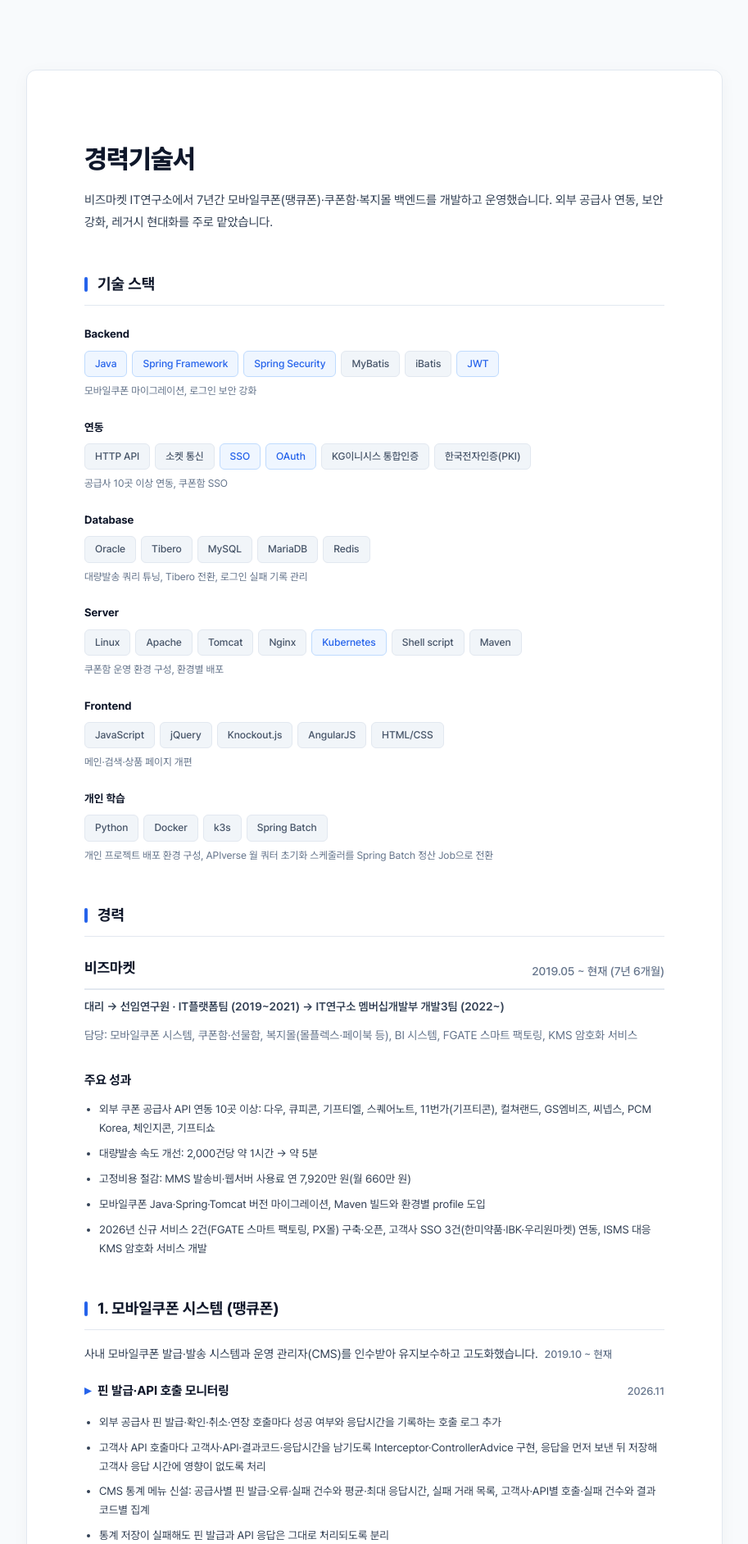
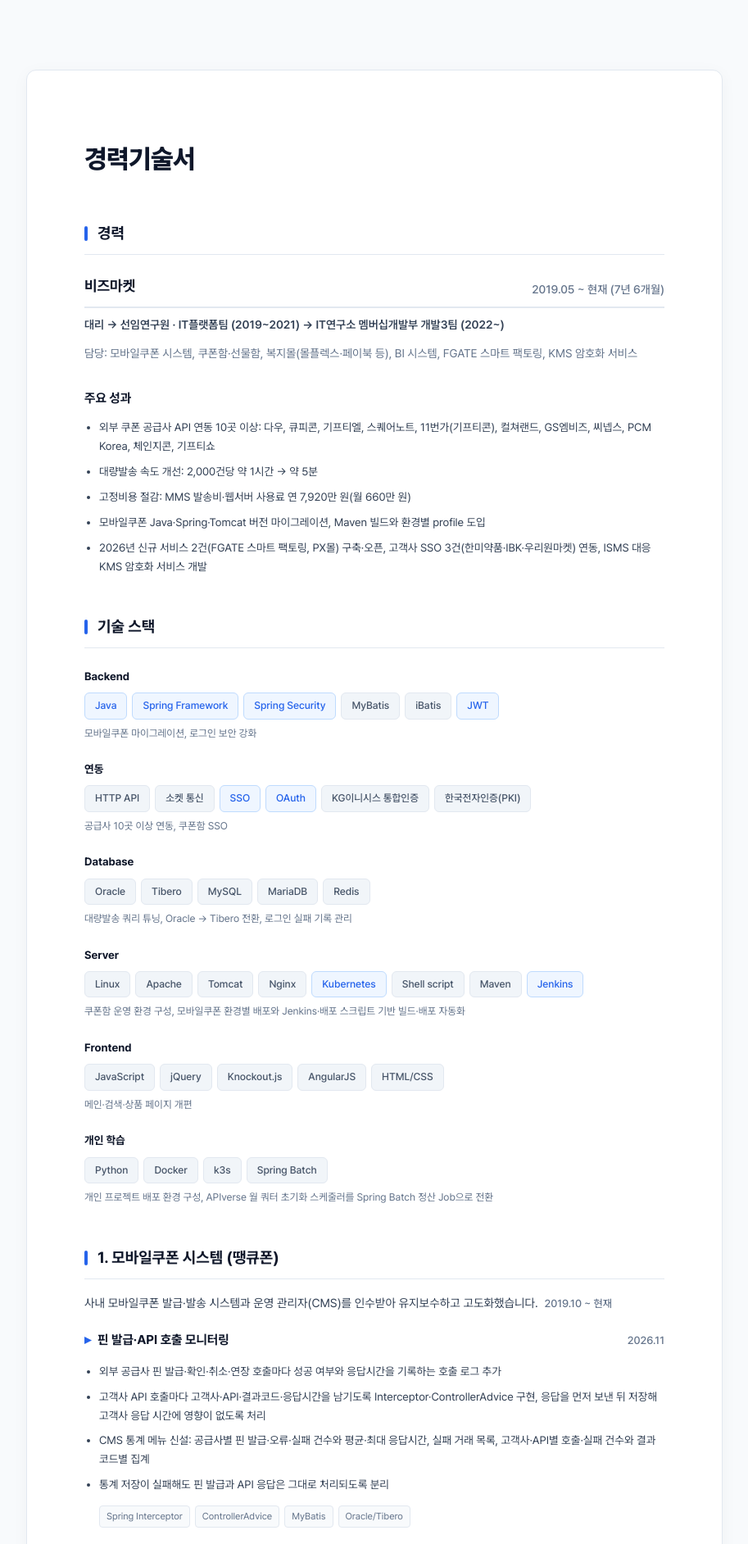
Before and after one commit to hy1116/resume, a Spring Boot app: page /career in a window 1280 px wide. Shown: the part 64-1948 px from the top of the page at 82% size, without its empty margins (183-1096 px from the left). Run offline with Spring Boot 4, Linux system fonts and the light colour scheme.

Commit message:
경력기술서 내용 업데이트

```diff
--- a/src/main/resources/templates/career.html
+++ b/src/main/resources/templates/career.html
@@ -18,8 +18,26 @@
 <div class="container">
     <header>
         <h1 class="name">경력기술서</h1>
-        <p class="intro-p">비즈마켓 IT연구소에서 7년간 모바일쿠폰(땡큐폰)·쿠폰함·복지몰 백엔드를 개발하고 운영했습니다. 외부 공급사 연동, 보안 강화, 레거시 현대화를 주로 맡았습니다.</p>
     </header>
+
+    <section>
+        <h2>경력</h2>
+        <div class="company-header">
+            <div class="company-name">비즈마켓</div>
+            <div class="company-period" id="career-period" data-start="2019-05">2019.05 ~ 현재</div>
+        </div>
+        <div class="company-role">대리 → 선임연구원 &middot; IT플랫폼팀 (2019~2021) → IT연구소 멤버십개발부 개발3팀 (2022~)</div>
+        <p class="career-scope">담당: 모바일쿠폰 시스템, 쿠폰함·선물함, 복지몰(몰플렉스·페이북 등), BI 시스템, FGATE 스마트 팩토링, KMS 암호화 서비스</p>
+
+        <h3 class="career-subtitle">주요 성과</h3>
+        <ul class="project-bullets">
+            <li>외부 쿠폰 공급사 API 연동 10곳 이상: 다우, 큐피콘, 기프티엘, 스퀘어노트, 11번가(기프티콘), 컬쳐랜드, GS엠비즈, 씨넵스, PCM Korea, 체인지콘, 기프티쇼</li>
+            <li>대량발송 속도 개선: 2,000건당 약 1시간 → 약 5분</li>
+            <li>고정비용 절감: MMS 발송비·웹서버 사용료 연 7,920만 원(월 660만 원)</li>
+            <li>모바일쿠폰 Java·Spring·Tomcat 버전 마이그레이션, Maven 빌드와 환경별 profile 도입</li>
+            <li>2026년 신규 서비스 2건(FGATE 스마트 팩토링, PX몰) 구축·오픈, 고객사 SSO 3건(한미약품·IBK·우리원마켓) 연동, ISMS 대응 KMS 암호화 서비스 개발</li>
+        </ul>
+    </section>
 
     <section>
         <h2>기술 스택</h2>
@@ -57,7 +75,7 @@
                     <span class="badge">MariaDB</span>
                     <span class="badge">Redis</span>
                 </div>
-                <div class="tech-note">대량발송 쿼리 튜닝, Tibero 전환, 로그인 실패 기록 관리</div>
+                <div class="tech-note">대량발송 쿼리 튜닝, Oracle → Tibero 전환, 로그인 실패 기록 관리</div>
             </div>
             <div class="tech-category">
                 <div class="tech-title">Server</div>
@@ -69,8 +87,9 @@
                     <span class="badge badge-highlight">Kubernetes</span>
                     <span class="badge">Shell script</span>
                     <span class="badge">Maven</span>
+                    <span class="badge badge-highlight">Jenkins</span>
                 </div>
-                <div class="tech-note">쿠폰함 운영 환경 구성, 환경별 배포</div>
+                <div class="tech-note">쿠폰함 운영 환경 구성, 모바일쿠폰 환경별 배포와 Jenkins·배포 스크립트 기반 빌드·배포 자동화</div>
             </div>
             <div class="tech-category">
                 <div class="tech-title">Frontend</div>
@@ -94,25 +113,6 @@
                 <div class="tech-note">개인 프로젝트 배포 환경 구성, APIverse 월 쿼터 초기화 스케줄러를 Spring Batch 정산 Job으로 전환</div>
             </div>
         </div>
-    </section>
-
-    <section>
-        <h2>경력</h2>
-        <div class="company-header">
-            <div class="company-name">비즈마켓</div>
-            <div class="company-period" id="career-period" data-start="2019-05">2019.05 ~ 현재</div>
-        </div>
-        <div class="company-role">대리 → 선임연구원 &middot; IT플랫폼팀 (2019~2021) → IT연구소 멤버십개발부 개발3팀 (2022~)</div>
-        <p class="career-scope">담당: 모바일쿠폰 시스템, 쿠폰함·선물함, 복지몰(몰플렉스·페이북 등), BI 시스템, FGATE 스마트 팩토링, KMS 암호화 서비스</p>
-
-        <h3 class="career-subtitle">주요 성과</h3>
-        <ul class="project-bullets">
-            <li>외부 쿠폰 공급사 API 연동 10곳 이상: 다우, 큐피콘, 기프티엘, 스퀘어노트, 11번가(기프티콘), 컬쳐랜드, GS엠비즈, 씨넵스, PCM Korea, 체인지콘, 기프티쇼</li>
-            <li>대량발송 속도 개선: 2,000건당 약 1시간 → 약 5분</li>
-            <li>고정비용 절감: MMS 발송비·웹서버 사용료 연 7,920만 원(월 660만 원)</li>
-            <li>모바일쿠폰 Java·Spring·Tomcat 버전 마이그레이션, Maven 빌드와 환경별 profile 도입</li>
-            <li>2026년 신규 서비스 2건(FGATE 스마트 팩토링, PX몰) 구축·오픈, 고객사 SSO 3건(한미약품·IBK·우리원마켓) 연동, ISMS 대응 KMS 암호화 서비스 개발</li>
-        </ul>
     </section>
 
     <section>
@@ -153,6 +153,25 @@
                     <span class="mini-badge">Tomcat 10</span>
                     <span class="mini-badge">Jakarta EE</span>
                     <span class="mini-badge">Jackson</span>
+                </div>
+            </div>
+
+            <div class="project-item">
+                <div class="project-header">
+                    <h3 class="project-title">빌드·배포 자동화</h3>
+                    <div class="project-period">2026.10 ~ 2026.11</div>
+                </div>
+                <ul class="project-bullets">
+                    <li>Jenkins 도입: 모듈·배포 방식을 골라 실행하는 파이프라인으로 개발 서버 빌드·배포 자동화</li>
+                    <li>운영 배포 스크립트 작성: 소스 최신화 → 운영 프로필 빌드 → WAR 교체를 명령 하나로 처리, 직전 버전 롤백과 모듈별 배포 커밋 확인 지원</li>
+                    <li>배포 안전장치: 기존 WAR 백업, Tomcat 정상 종료 대기 후 강제 종료, 기동 후 로그 에러와 /health 응답 확인, 동시 배포 잠금</li>
+                    <li>JSP·정적 파일만 바뀐 경우 재기동 없이 반영하는 웹 배포 모드 추가</li>
+                </ul>
+                <div class="project-techs">
+                    <span class="mini-badge">Jenkins</span>
+                    <span class="mini-badge">Shell script</span>
+                    <span class="mini-badge">Maven</span>
+                    <span class="mini-badge">Tomcat</span>
                 </div>
             </div>
 
@@ -200,7 +219,7 @@
                     <div class="project-period">2025.02 ~ 2025.05</div>
                 </div>
                 <ul class="project-bullets">
-                    <li>오래된 Java 버전 때문에 생기던 연동 문제를 해결하려고 Java·Spring Framework·Tomcat 버전 업그레이드</li>
+                    <li>오래된 Java 버전 때문에 생기던 연동 문제를 해결하려고 Java 7 → 17 전환과 Spring Framework·Tomcat 버전 업그레이드</li>
                     <li>MyBatis 전환, 의존성 주입 방식 변경, properties 수동 URL 매핑을 어노테이션 매핑으로 전환</li>
                     <li>수동 관리하던 라이브러리를 Maven 빌드로 전환, 로컬/개발/운영 profile 분리로 환경별 배포 안정화</li>
                     <li>XML만 지원하던 모든 API에 JSON 응답을 추가해 고객사별 맞춤 응답 제공</li>
@@ -229,7 +248,7 @@
 
     <section>
         <h2>2. 쿠폰함·선물함 서비스</h2>
-        <p class="career-lead">고객사 회원이 문자 대신 웹 쿠폰함에서 쿠폰을 받도록 SSO·쿠폰함·어드민을 개발했습니다. 쿠폰함 도입과 추첨식 이벤트로 MMS 발송비 월 600만 원과 웹서버 사용료 월 60만 원을 절감했습니다. <span class="career-lead-period">2020 ~ 2026</span></p>
+        <p class="career-lead">고객사 회원이 발급된 쿠폰을 문자 대신 웹 쿠폰함에서 조회하도록 SSO·쿠폰함·어드민을 개발했습니다. 쿠폰함 도입과 추첨식 이벤트로 MMS 발송비 월 600만 원과 웹서버 사용료 월 60만 원을 절감했습니다. <span class="career-lead-period">2020 ~ 2026</span></p>
         <div class="project-list">
             <div class="project-item">
                 <div class="project-header">
@@ -352,7 +371,7 @@
                 </div>
                 <ul class="project-bullets">
                     <li>Spring 버전 업그레이드와 JDK 교체</li>
-                    <li>서버 이관 선행 작업</li>
+                    <li>신규 서버 이관 대비 빌드·환경 정비: Ant·Maven 빌드 라이브러리 경로 통일, Tomcat 경로 표준화, Redis 서버 전환, Jenkins 빌드 정비</li>
                 </ul>
                 <div class="project-techs"><span class="mini-badge">Spring</span></div>
             </div>
@@ -388,7 +407,7 @@
                 <ul class="project-bullets">
                     <li>KG이니시스 본인인증·간편로그인·간편가입</li>
                     <li>등급별 이벤트 접근 제어, 식자재몰 오픈</li>
-                    <li>Tibero 전환 대응</li>
+                    <li>Oracle → Tibero 전환 대응</li>
                 </ul>
                 <div class="project-techs">
                     <span class="mini-badge">KG이니시스 통합인증</span>
@@ -433,16 +452,6 @@
 
             <div class="project-item">
                 <div class="project-header">
-                    <h3 class="project-title">인천e음몰</h3>
-                    <div class="project-period">2020.10 ~ 2020.11</div>
-                </div>
-                <ul class="project-bullets">
-                    <li>오픈을 위한 어드민 사이트ID 분리</li>
-                </ul>
-            </div>
-
-            <div class="project-item">
-                <div class="project-header">
                     <h3 class="project-title">미마켓</h3>
                     <div class="project-period">2019.07 ~ 2019.12</div>
                 </div>
@@ -482,10 +491,16 @@
                 <ul class="project-bullets">
                     <li>ISMS 대응으로 우리원마켓 SSO CI값 암호화, 평문 CI 제거</li>
                     <li>암·복호화 전담 KMS 서비스 개발 및 최종 적용</li>
+                    <li>Nginx 뒤에 KMS 인스턴스 2개를 두는 포트 이중화 구성, 한 인스턴스가 응답하지 못하면 다른 인스턴스로 자동 재시도</li>
+                    <li>systemd 템플릿 유닛으로 서비스 등록, 같은 서버의 운영·개발 환경을 포트로 분리하고 허용 IP만 접근하도록 제한</li>
+                    <li>롤링 배포 스크립트 작성: 인스턴스를 하나씩 트래픽에서 빼고 새 버전으로 재시작한 뒤 헬스체크를 통과하면 다시 투입해 무중단 배포</li>
                 </ul>
                 <div class="project-techs">
                     <span class="mini-badge">KMS</span>
                     <span class="mini-badge">ISMS</span>
+                    <span class="mini-badge">Nginx</span>
+                    <span class="mini-badge">systemd</span>
+                    <span class="mini-badge">무중단 배포</span>
                 </div>
             </div>
             <div class="project-item">
```
